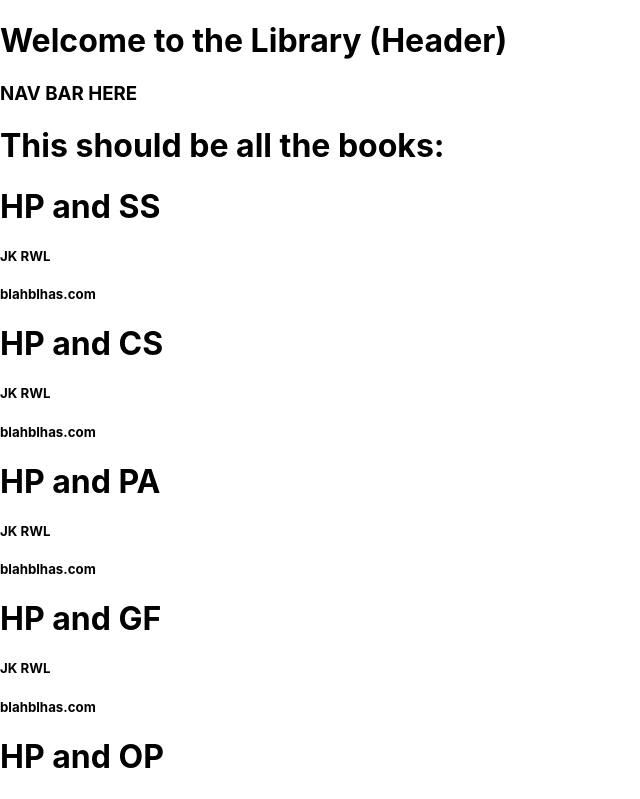
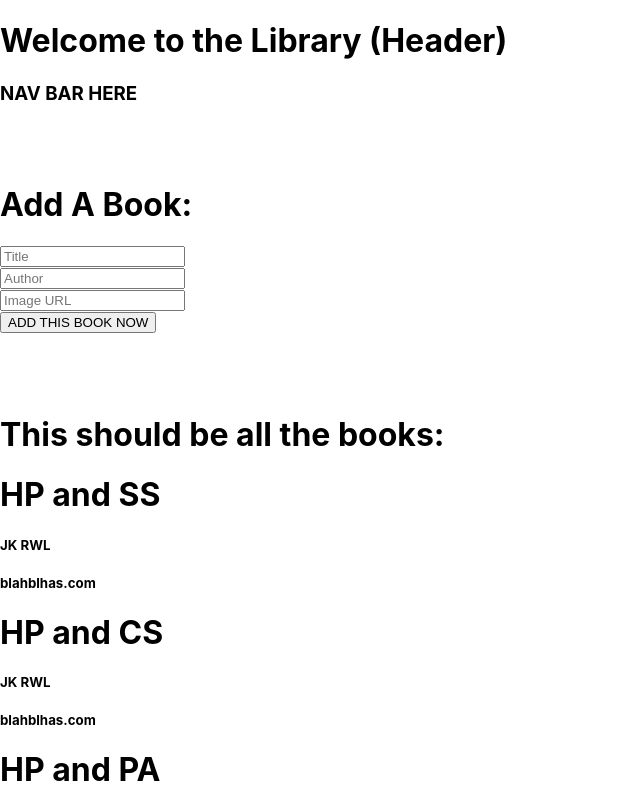
Before and after one commit to kevinjoseph97/React-BookList, a React (Create React App) app: page / in a window 1280 px wide. Shown: the top 799 px of the page, without its empty margins (0-640 px from the left). Built offline with nearby package versions, Linux system fonts and the light colour scheme.

Commit message:
adds book function

```diff
--- a/src/App.js
+++ b/src/App.js
@@ -3,6 +3,7 @@ import './App.css';
 import Header from './components/Header';
 import Navbar from './components/Navbar';
 import BookList from './containers/BookList';
+import BookNewForm from './containers/BookNewForm';
 
 
 
@@ -22,6 +23,12 @@ class App extends Component {
       <div>
           <Header/>
           <Navbar/>
+          <br></br>
+          <br></br>
+          <BookNewForm/>
+          <br></br>
+          <br></br>
+          <br></br>
           <BookList/>
 
       </div>
--- a/src/containers/BookItem.js
+++ b/src/containers/BookItem.js
@@ -1,5 +1,5 @@
 import React from 'react'
-import {connect} from 'react-redux'
+
 
 
 
--- a/src/containers/BookNewForm.js
+++ b/src/containers/BookNewForm.js
@@ -1,20 +1,8 @@
 // class comp ... needs its own state
 import React, { Component } from 'react'
+import { addNewBook } from '../redux/actions/index'
 
-class BookNewForm extends Component {
-    constructor(props){
-        super(props)
-
-        this.state = {
-           nameInputValue
-        }
-    }
-
-    submitHandler = (e)=>{
-        e.preventDefault()
-        console.log(e.target.value)
-
-    }
+import {connect} from 'react-redux'
 
 
 
@@ -23,13 +11,69 @@ class BookNewForm extends Component {
 
 
 
+
+
+class BookNewForm extends Component {
+    constructor(props){
+        // super helps to get everything from inheritance
+        super(props)
+        // cuz we have constructor above .,.. we have to say this.state becas
+        // constructor is constructing state
+        this.state = {
+          title: '',
+          author: '',
+          image: ''
+        }
+    }
+
+    submitHandler = (e)=>{
+        e.preventDefault()
+        console.log(e.target.value)
+
+        this.props.addNewBook( this.state )
+
+    }
+
+    onChangeHandler = (e)=> {
+        console.log(e.target.name, ':::', e.target.value)
+        this.setState({[e.target.name]: e.target.value} )
+    }
+
+
+
     render() {
         return (
             <div>
+                <h1>Add A Book:</h1>
+                <form onSubmit={this.submitHandler}>
+                    <input type="text" value={this.state.nameInputValue} onChange={this.onChangeHandler} name="title" placeholder="Title"/>
+
+                    <br></br>
+
+                    <input type="text" value={this.state.author} onChange={this.onChangeHandler} name="author" placeholder="Author"/>
+
+                    <br></br>
+
+                    {/* set up image src */}
+                    <input type="text" value={this.state.image} onChange={this.onChangeHandler} name="image" placeholder="Image URL"/>
+
+                    <br></br>
+
+                    <input type="submit" value="ADD THIS BOOK NOW"/>
+
+                </form>
 
             </div>
         )
     }
 }
 
-export default BookNewForm
+
+const mapDispatchToProps = (dispatch)=> {
+   return{
+       addNewBook: newBook => dispatch(addNewBook(newBook))
+   }
+}
+
+
+export default connect(null, mapDispatchToProps)(BookNewForm)
--- /dev/null
+++ b/src/redux/actions/index.js
@@ -0,0 +1,5 @@
+export const addNewBook = (BookToAdd) => {
+    return {
+        type: "ADD_BOOK", payload: BookToAdd
+    }
+}
--- a/src/redux/store.js
+++ b/src/redux/store.js
@@ -10,7 +10,20 @@ const  BookAllFE =  [
 
 // actions are keeping track of functoins we use
 function BookReducer(state= BookAllFE, action) {
+
+
+    const addNewBook = ()=> {
+        return{
+            ...action.payload
+        }
+    }
+
+
     switch(action.type){
+
+        case "ADD_BOOK":
+            // return copy of state and the new book added
+            return[...state, addNewBook()]
 
         default:
             return state
@@ -19,7 +32,7 @@ function BookReducer(state= BookAllFE, action) {
 
 
 
-// create the store using book reducer
+// create the store using book reducer // sp we can user stqte anywhere we need it
 let store = createStore(BookReducer,
     window.__REDUX_DEVTOOLS_EXTENSION__ && window.__REDUX_DEVTOOLS_EXTENSION__())
 export default store
```
